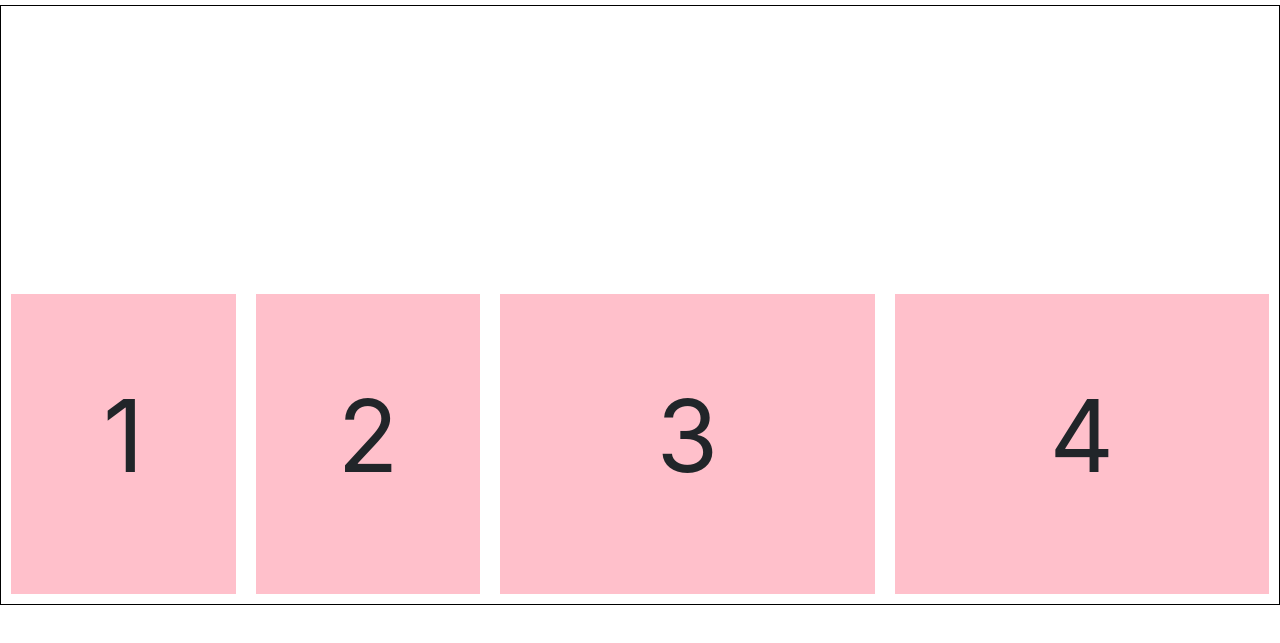
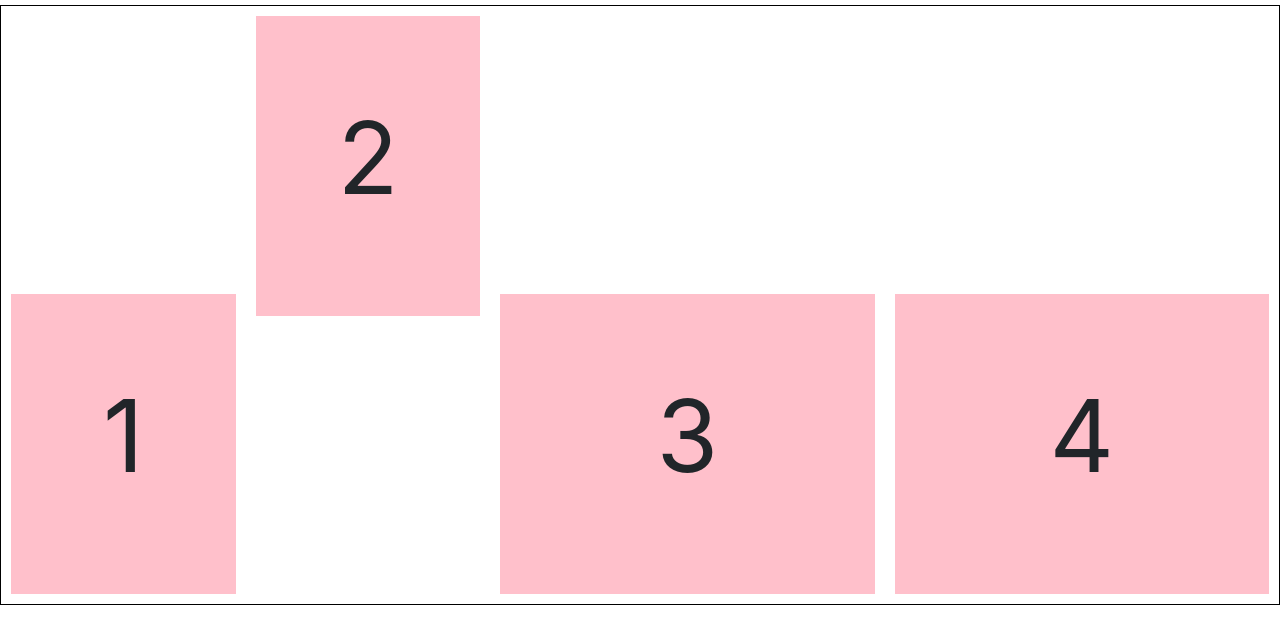
Before and after one commit to gtrujillo15/flexbox-example, a plain HTML site: page index.html in a window 1280 px wide. Shown: the part 51-694 px from the top of the page. Drawn offline with nearby package versions, Linux system fonts and the light colour scheme.

Commit message:
completed hw for hw-branch-two

```diff
--- a/css/styles.css
+++ b/css/styles.css
@@ -32,3 +32,7 @@ h1 {
 p {
     font-size: 100px;
 }
+
+.align-top {
+    align-self: flex-start;
+}
--- a/index.html
+++ b/index.html
@@ -12,7 +12,7 @@
     <h1>Flexbox</h1>
     <div class="block-1">
         <div class="box three"><p>1</p></div>
-        <div class="box three"><p>2</p></div>
+        <div class="box three align-top"><p>2</p></div>
         <div class="box five"><p>3</p></div>
         <div class="box five"><p>4</p></div>
     </div>
```
